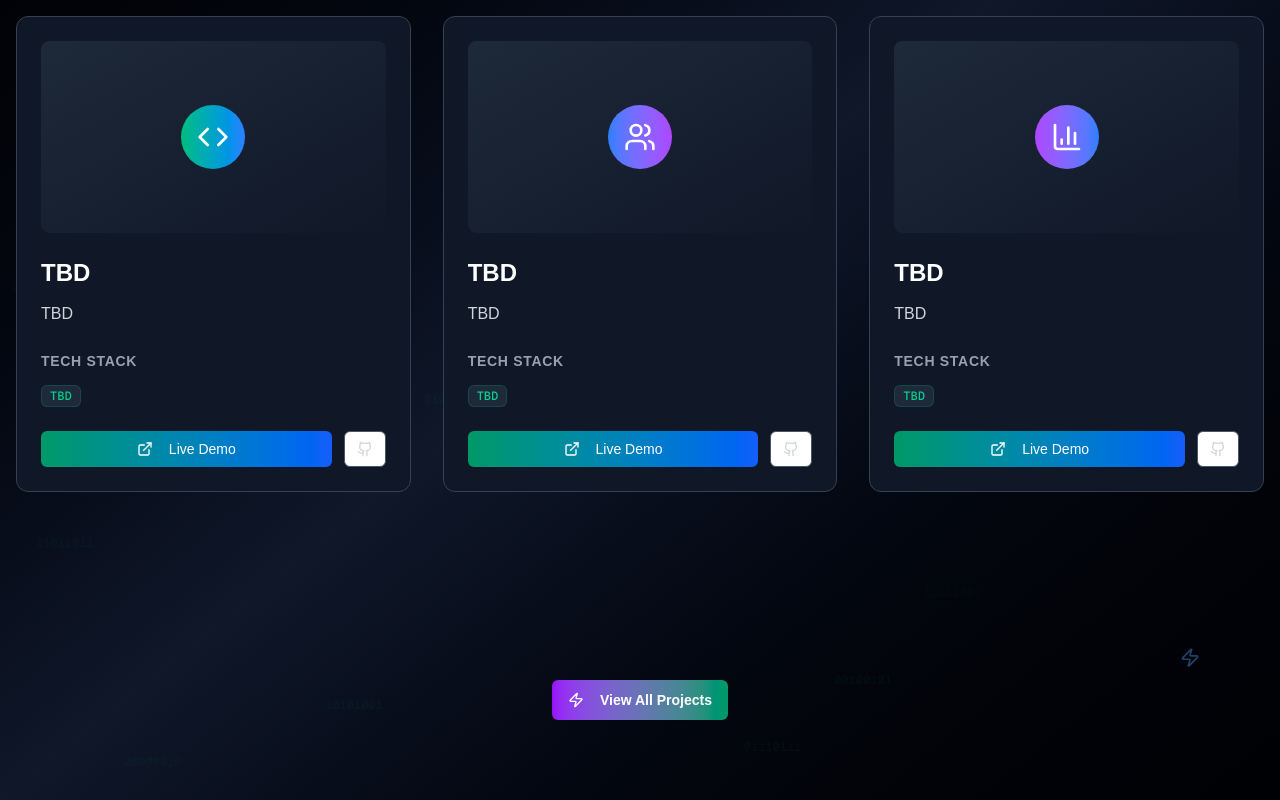
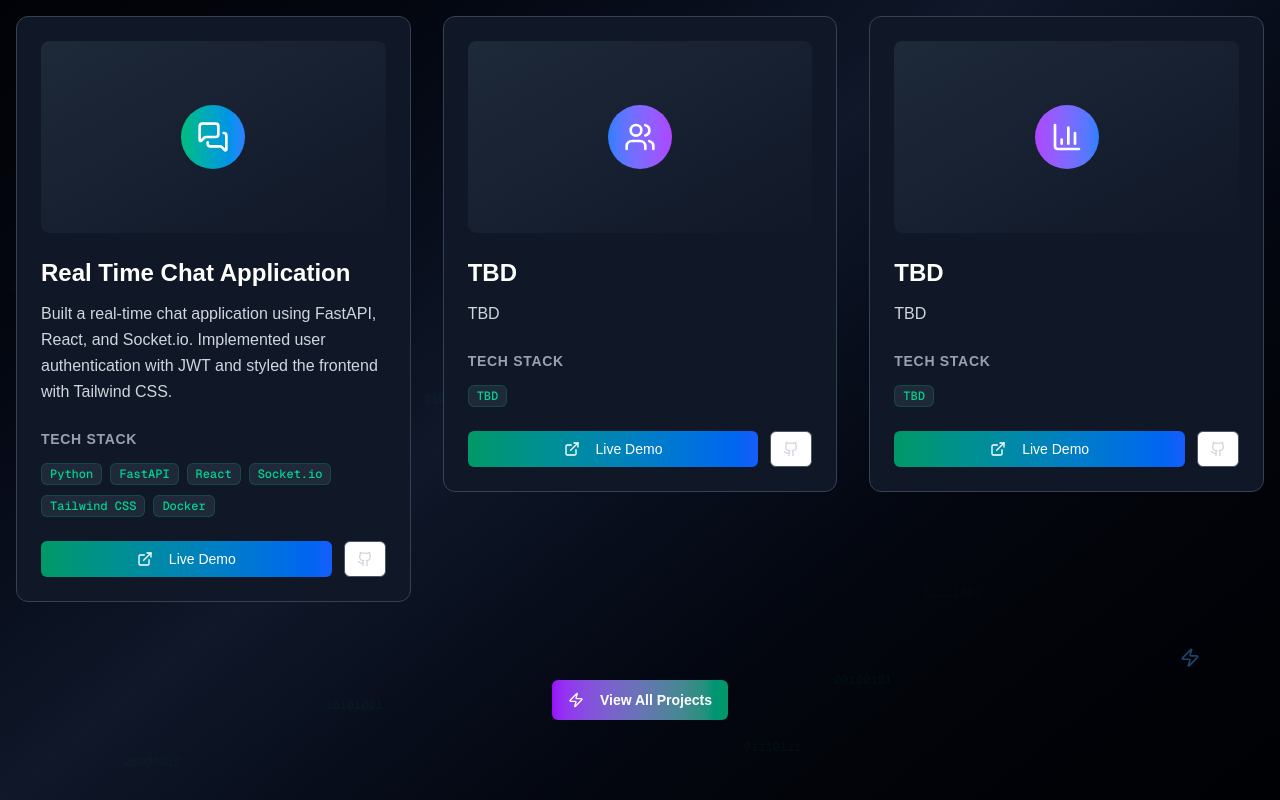
Before and after one commit to GaneshaNHotti/Personal-Portfolio, a Next.js app: page / in a window 1280 px wide. Shown: the part 4991-5791 px from the top of the page. Built offline with nearby package versions, Linux system fonts and the light colour scheme.

Commit message:
added a project in the project section

```diff
--- a/src/components/projects-page.js
+++ b/src/components/projects-page.js
@@ -2,7 +2,7 @@
 
 import { useState, useEffect } from "react";
 import { motion } from "framer-motion";
-import { ExternalLink, Github, Code, Zap, Users, BarChart3 } from "lucide-react";
+import { ExternalLink, Github, Code, Zap, Users, BarChart3, MessagesSquare } from "lucide-react";
 import { Button } from './ui/button';
 import { Badge } from './ui/badge';
 
@@ -106,13 +106,13 @@ const MatrixBackground = () => {
 const projects = [
   {
     id: 1,
-    title: "TBD",
-    description: "TBD",
+    title: "Real Time Chat Application",
+    description: "Built a real-time chat application using FastAPI, React, and Socket.io. Implemented user authentication with JWT and styled the frontend with Tailwind CSS.",
     image: "/api/placeholder/400/250",
-    tech: ["TBD"],
+    tech: ["Python", "FastAPI", "React", "Socket.io", "Tailwind CSS", "Docker"],
     liveUrl: "#",
-    githubUrl: "#",
-    icon: Code,
+    githubUrl: "https://github.com/GaneshaNHotti/Chat-App",
+    icon: MessagesSquare,
     gradient: "from-emerald-500 to-blue-500"
   },
   {
@@ -343,6 +343,7 @@ export const AnimatedProjectsGrid = () => {
                         <Button
                           variant="outline"
                           className="border-gray-600 text-gray-300 hover:text-white hover:border-purple-500 hover:bg-purple-500/10 group"
+                          onClick={() => window.open(project.githubUrl, "_blank")}
                         >
                           <Github className="w-4 h-4 group-hover:scale-110 transition-transform duration-200" />
                         </Button>
@@ -368,11 +369,12 @@ export const AnimatedProjectsGrid = () => {
           >
             <Button
               size="lg"
+              onClick={() => window.open("https://github.com/GaneshaNHotti", "_blank")}
               className="bg-gradient-to-r from-purple-600 to-emerald-600 hover:from-purple-500 hover:to-emerald-500 text-white font-semibold px-8 py-3 group"
             >
               <Zap className="w-5 h-5 mr-2 group-hover:scale-110 transition-transform duration-200" />
               View All Projects
-            </Button>
+            </Button  >
           </motion.div>
         </motion.div>
       </div>
```
